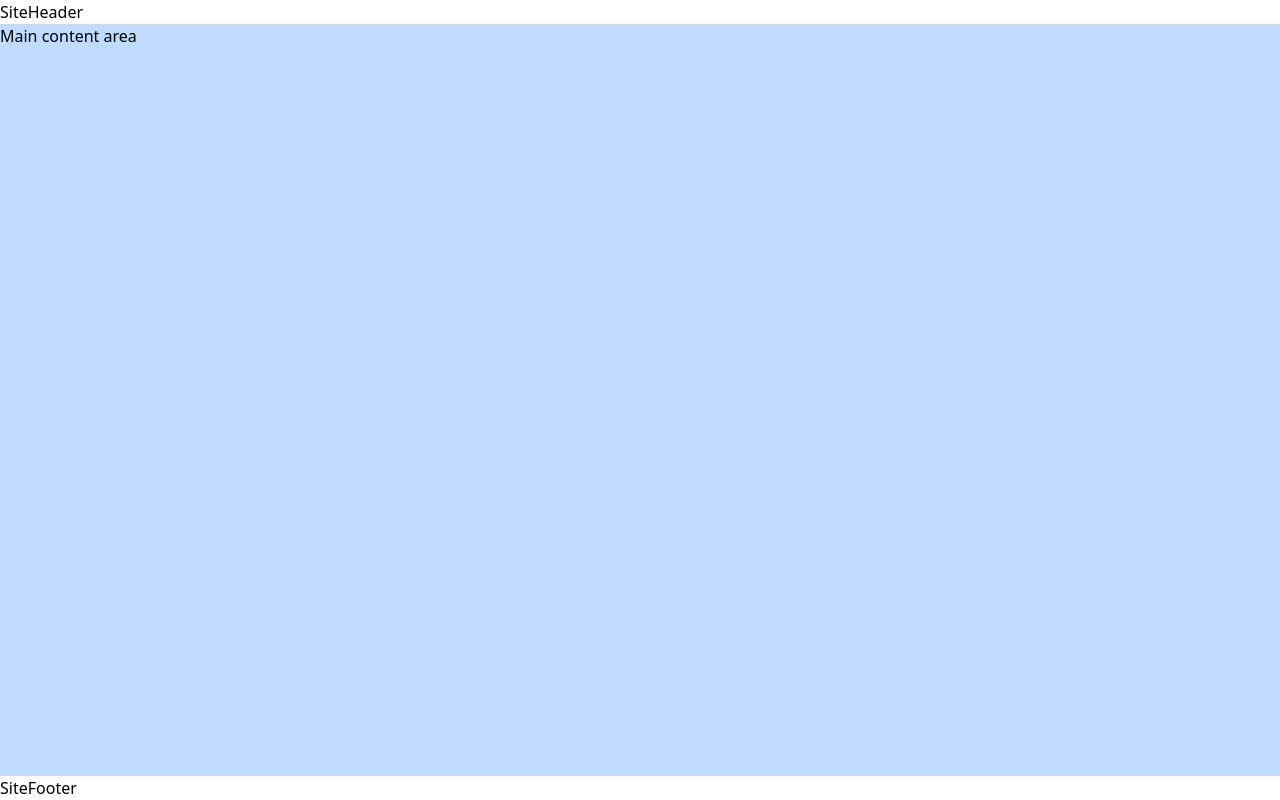
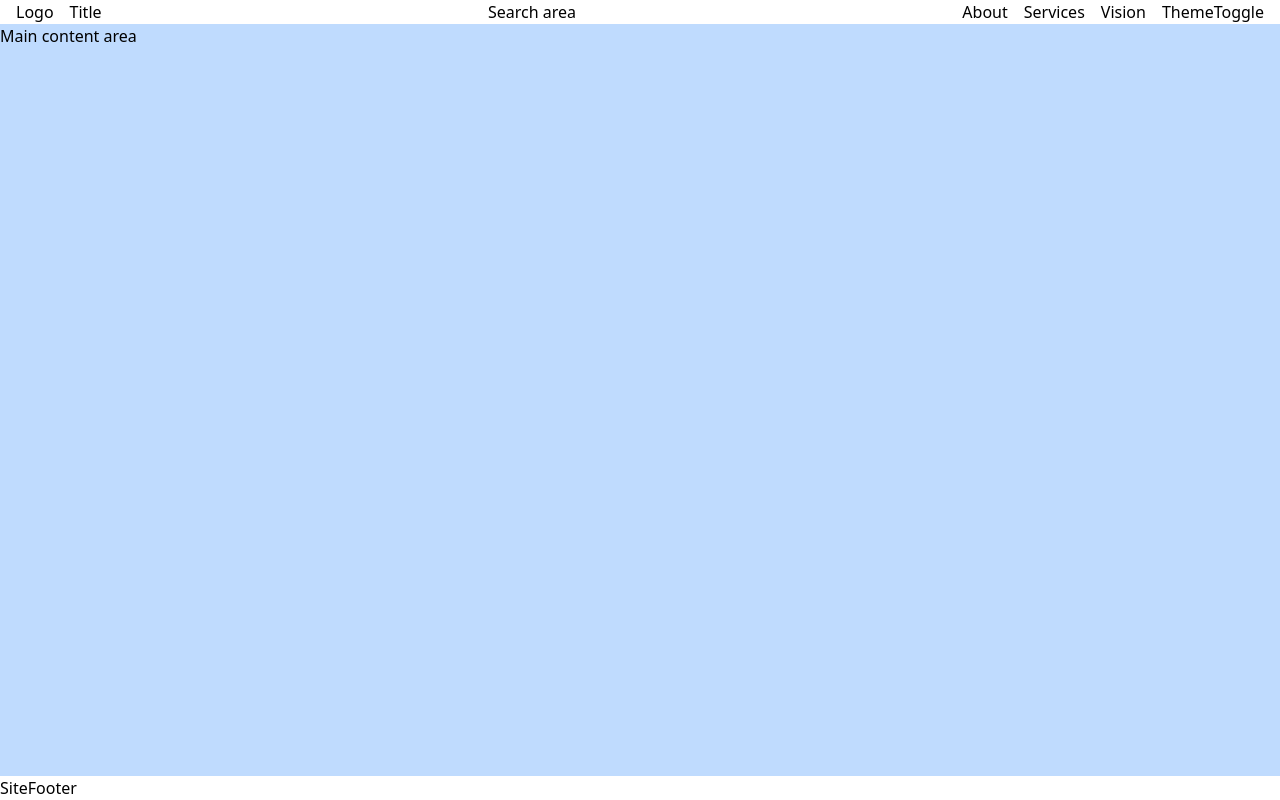
Before and after one commit to Yoni-Deserbaix/google-authentification, a Next.js app: page / in a window 1280 px wide. Built offline with nearby package versions, Linux system fonts and the light colour scheme.

Commit message:
update header

```diff
--- a/src/app/components/SiteHeader.tsx
+++ b/src/app/components/SiteHeader.tsx
@@ -1,3 +1,17 @@
 export default function SiteHeader() {
-  return <div>SiteHeader</div>;
+  return (
+    <header className="flex justify-between mx-4 max-w-7xl">
+      <div className="flex gap-4">
+        <p>Logo</p>
+        <p>Title</p>
+      </div>
+      <p>Search area</p>
+      <div className="flex gap-4">
+        <p>About</p>
+        <p>Services</p>
+        <p>Vision</p>
+        <p>ThemeToggle</p>
+      </div>
+    </header>
+  );
 }
```
